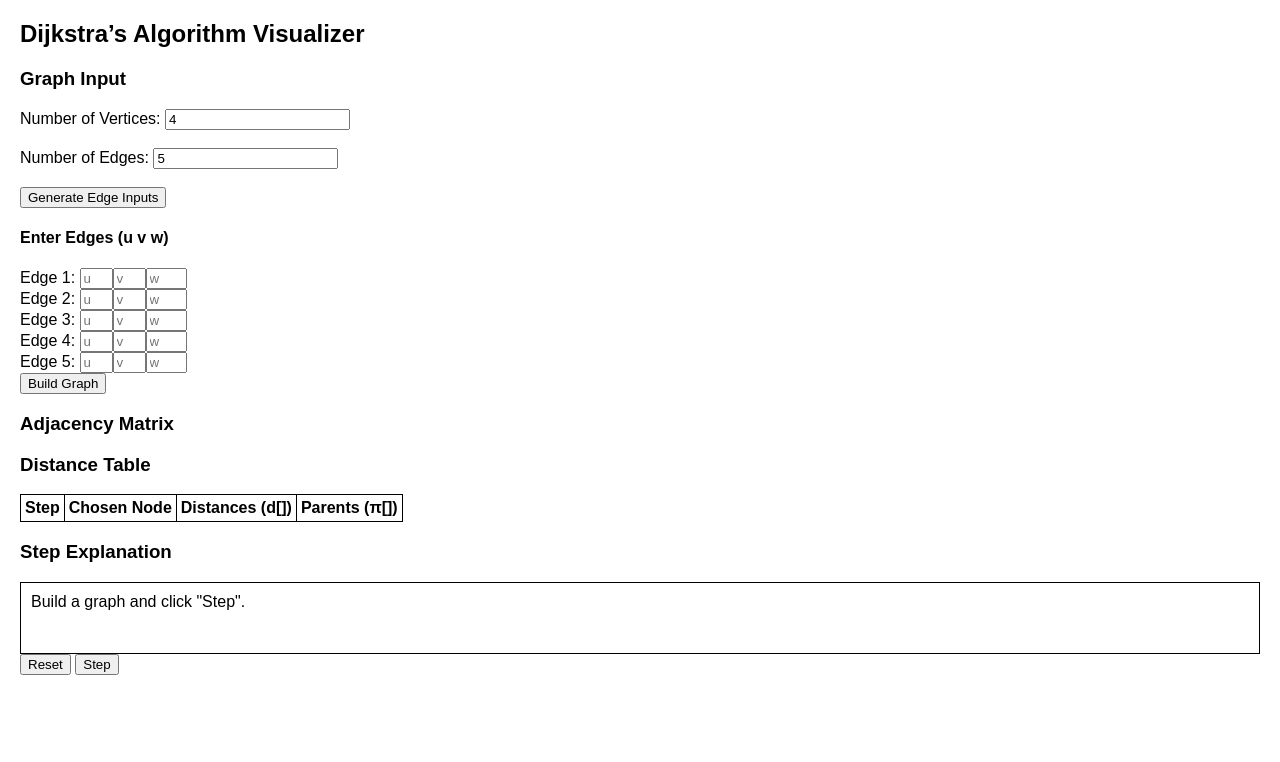
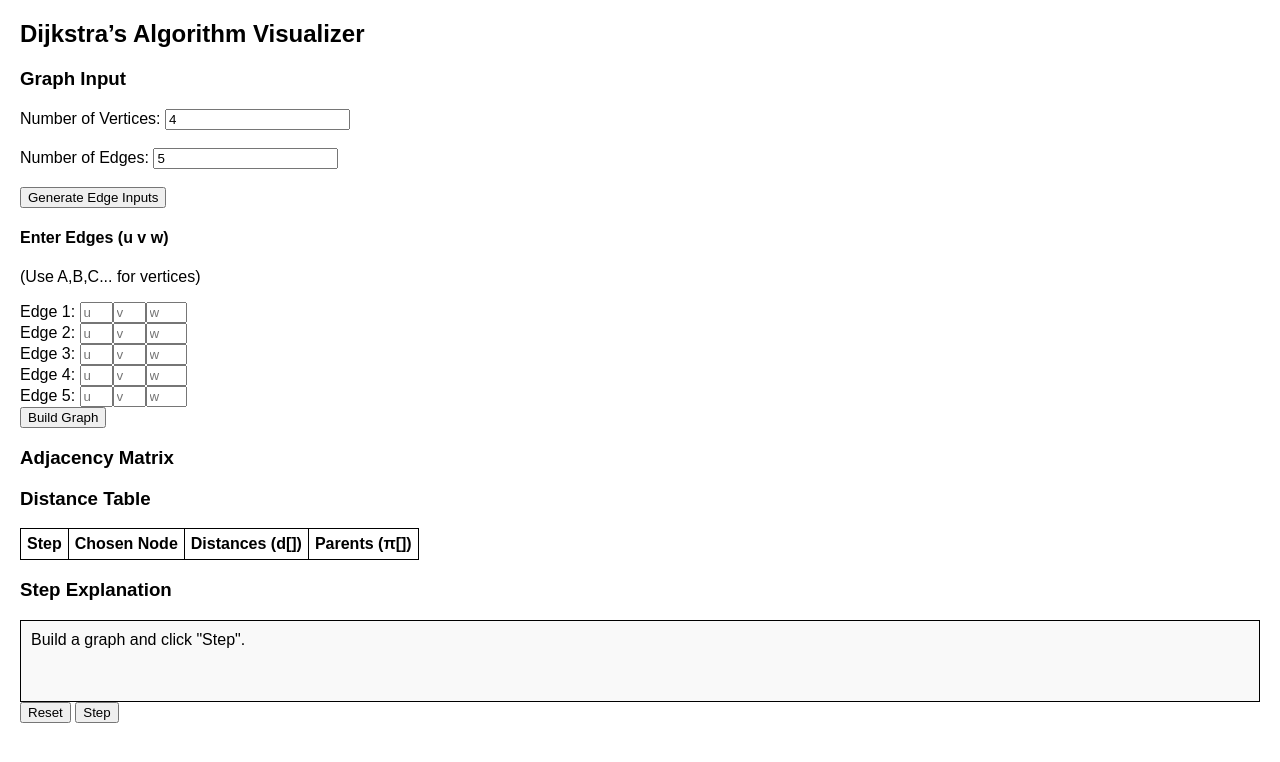
Before and after one commit to GoyardGlasses/visualgo, a plain HTML site: page index.html in a window 1280 px wide. Both pictures are taken after a click on the button "Generate Edge Inputs". Drawn offline with Linux system fonts and the light colour scheme.

Commit message:
Update index.html

```diff
--- a/index.html
+++ b/index.html
@@ -2,11 +2,11 @@
 <html lang="en">
 <head>
   <meta charset="UTF-8">
-  <title>Dijkstra Visualizer with Input</title>
+  <title>Dijkstra Visualizer (Simplified)</title>
   <style>
-    body { font-family: Arial; margin: 20px; }
-    table, th, td { border: 1px solid black; border-collapse: collapse; padding: 4px; }
-    #explainBox { border: 1px solid black; padding: 10px; margin-top: 10px; min-height: 50px; }
+    body { font-family: Arial, sans-serif; margin: 20px; }
+    table, th, td { border: 1px solid black; border-collapse: collapse; padding: 6px; }
+    #explainBox { border: 1px solid black; padding: 10px; margin-top: 10px; min-height: 60px; background: #f9f9f9; }
   </style>
 </head>
 <body>
@@ -56,10 +56,10 @@
     function makeEdgeInputs() {
       V = parseInt(document.getElementById("numVertices").value);
       E = parseInt(document.getElementById("numEdges").value);
-      let html = "<h4>Enter Edges (u v w)</h4>";
+      let html = "<h4>Enter Edges (u v w)</h4><p>(Use A,B,C... for vertices)</p>";
       for (let i = 0; i < E; i++) {
-        html += "Edge " + (i+1) +
-          ": <input size='1' id='u"+i+"' placeholder='u'>" +
+        html += "Edge " + (i+1) + ": " +
+          "<input size='1' id='u"+i+"' placeholder='u'>" +
           "<input size='1' id='v"+i+"' placeholder='v'>" +
           "<input size='2' id='w"+i+"' placeholder='w'><br>";
       }
@@ -110,7 +110,7 @@
     // One step of Dijkstra
     function runStep() {
       if (pq.length==0) {
-        document.getElementById("explainBox").innerHTML="Done!";
+        document.getElementById("explainBox").innerHTML="✅ Algorithm finished.";
         return;
       }
       // Pick node with smallest distance
@@ -125,12 +125,12 @@
         if (adjMatrix[u][v]!="∞" && !visited[v]) {
           let candidate = dist[u]+parseInt(adjMatrix[u][v]);
           if (candidate < dist[v]) {
-            exp += "Updating "+String.fromCharCode(65+v)+": candidate="+candidate+" < current="+dist[v]+" → update parent="+String.fromCharCode(65+u)+"<br>";
+            exp += "✔ Updating "+String.fromCharCode(65+v)+": candidate="+candidate+" < current="+dist[v]+" → parent="+String.fromCharCode(65+u)+"<br>";
             dist[v]=candidate;
             parent[v]=String.fromCharCode(65+u);
             pq.push(v);
           } else {
-            exp += "Rejecting "+String.fromCharCode(65+v)+": candidate="+candidate+" ≥ current="+dist[v]+"<br>";
+            exp += "✘ Rejecting "+String.fromCharCode(65+v)+": candidate="+candidate+" ≥ current="+dist[v]+"<br>";
           }
         }
       }
```
